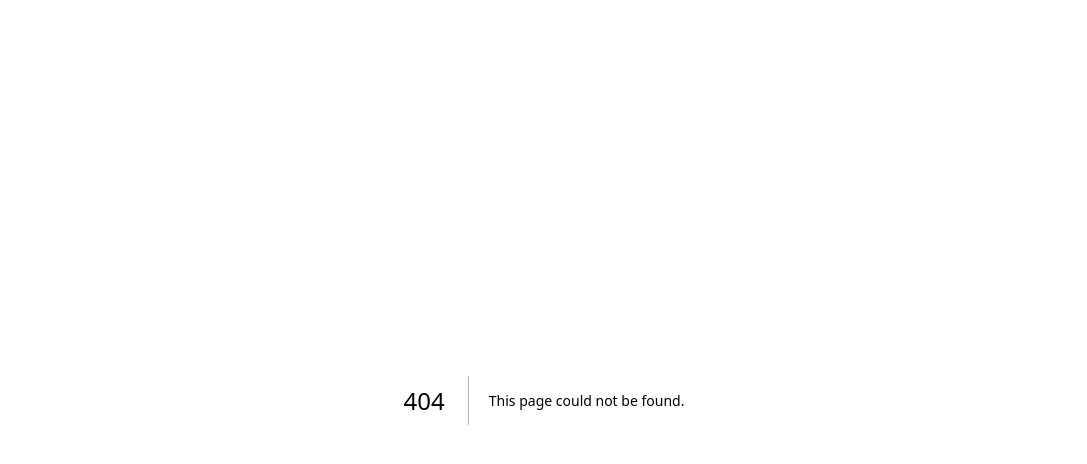
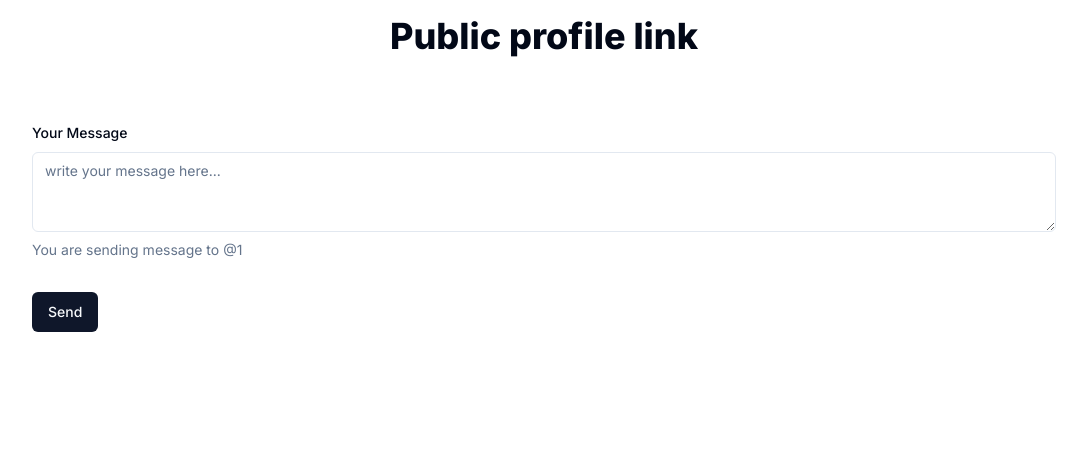
Before and after one commit to mohammad-1105/genuine-feedback, a Next.js app: page /u/1 in a window 1280 px wide. Before the commit this address had no page. Shown: the top 464 px of the page, without its empty margins (96-1183 px from the left). Built offline with nearby package versions, Linux system fonts and the light colour scheme.

Commit message:
add public profile page to send message

```diff
--- /dev/null
+++ b/src/app/u/[username]/page.tsx
@@ -0,0 +1,97 @@
+"use client";
+
+import { Button } from "@/components/ui/button";
+import { Textarea } from "@/components/ui/textarea";
+import React, { useState } from "react";
+import { useParams } from "next/navigation";
+import {
+  Form,
+  FormControl,
+  FormDescription,
+  FormField,
+  FormItem,
+  FormLabel,
+  FormMessage,
+} from "@/components/ui/form";
+import { useForm } from "react-hook-form";
+import { zodResolver } from "@hookform/resolvers/zod";
+import { z } from "zod";
+import { messageSchema } from "@/schemas/messageSchema";
+import { toast } from "@/components/ui/use-toast";
+import axios, { AxiosError } from "axios";
+import { ApiResponse } from "@/types/ApiResponse";
+
+export default function Page() {
+  const params = useParams<{ username: string }>();
+  const { username } = params;
+
+  const form = useForm<z.infer<typeof messageSchema>>({
+    resolver: zodResolver(messageSchema),
+    defaultValues: {
+      content: "",
+    },
+  });
+
+  const onSubmit = async (data: z.infer<typeof messageSchema>) => {
+    try {
+      const response = await axios.post("/api/send-message", {
+        username,
+        content: data.content,
+      });
+      if(response.status === 200) {
+        toast({
+          title: "Success",
+          description: response.data?.message,
+        });
+        // reset form content
+        form.reset()
+      }
+
+    } catch (error) {
+      console.log("Error on sending message :: ", error);
+      const axiosError = error as AxiosError<ApiResponse>;
+
+      toast({
+        title: "Error",
+        description: axiosError.response?.data.message,
+        variant: "destructive",
+      });
+    }
+  };
+
+  return (
+    <div className="w-full min-h-screen">
+      <h1 className="text-center font-extrabold text-4xl my-4">
+        Public profile link
+      </h1>
+      <div className="p-4 sm:p-12">
+        <div className="w-full max-w-5xl mx-auto">
+          <Form {...form}>
+            <form onSubmit={form.handleSubmit(onSubmit)} className="space-y-8">
+              <FormField
+                control={form.control}
+                name="content"
+                render={({ field }) => (
+                  <FormItem>
+                    <FormLabel>Your Message</FormLabel>
+                    <FormControl>
+                      <Textarea
+                        placeholder="write your message here..."
+                        {...field}
+                      />
+                    </FormControl>
+                    <FormDescription>
+                      You are sending message to @{username}
+                    </FormDescription>
+                    <FormMessage />
+                  </FormItem>
+                )}
+              />
+              <Button disabled={form.formState.isSubmitting} type="submit">Send</Button>
+            </form>
+          </Form>
+        </div>
+      </div>
+    </div>
+  );
+}
--- /dev/null
+++ b/src/components/ui/textarea.tsx
@@ -0,0 +1,24 @@
+import * as React from "react"
+
+import { cn } from "@/lib/utils"
+
+export interface TextareaProps
+  extends React.TextareaHTMLAttributes<HTMLTextAreaElement> {}
+
+const Textarea = React.forwardRef<HTMLTextAreaElement, TextareaProps>(
+  ({ className, ...props }, ref) => {
+    return (
+      <textarea
+        className={cn(
+          "flex min-h-[80px] w-full rounded-md border border-input bg-background px-3 py-2 text-sm ring-offset-background placeholder:text-muted-foreground focus-visible:outline-none focus-visible:ring-2 focus-visible:ring-ring focus-visible:ring-offset-2 disabled:cursor-not-allowed disabled:opacity-50",
+          className
+        )}
+        ref={ref}
+        {...props}
+      />
+    )
+  }
+)
+Textarea.displayName = "Textarea"
+
+export { Textarea }
```
